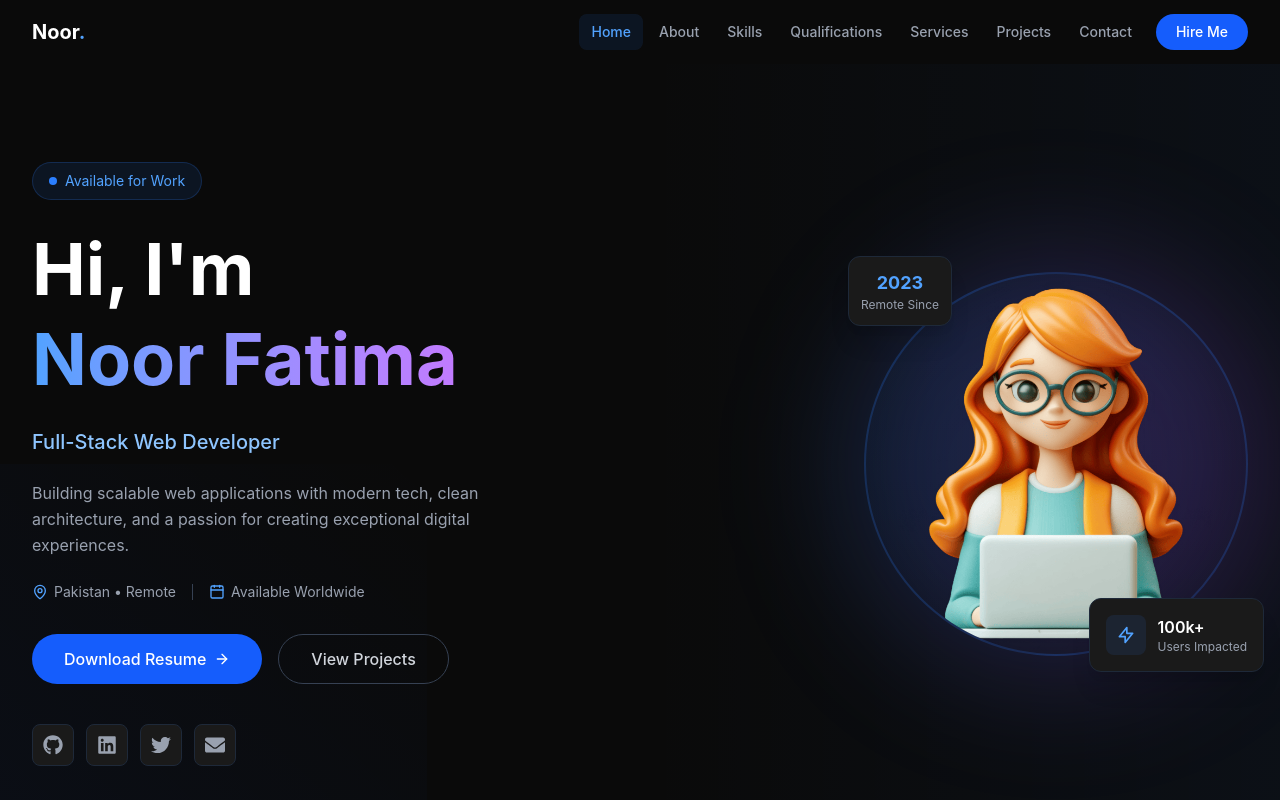
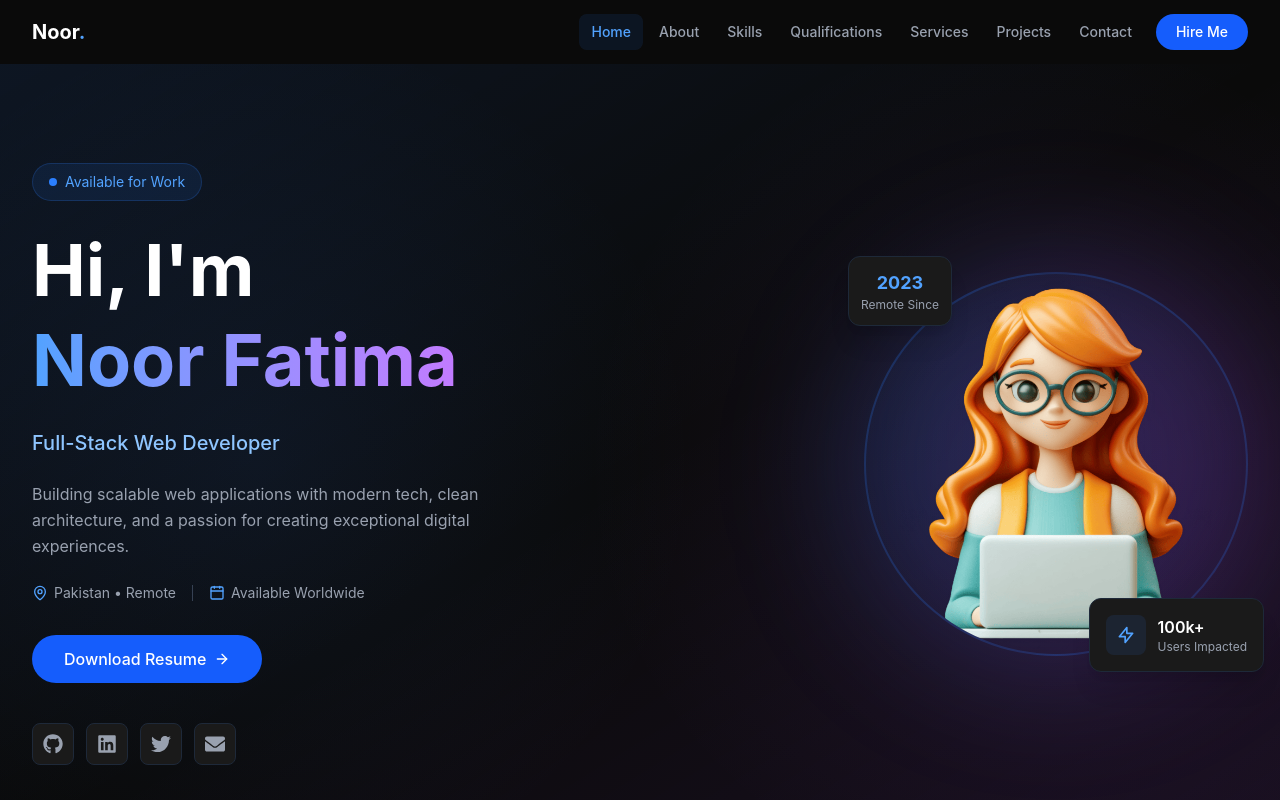
Before and after one commit to noor-1457/Noor-Fatima-s-Portfolio, a React (Vite) app: page / in a window 1280 px wide. Shown: the top 800 px of the page. Built offline with nearby package versions, Linux system fonts and the light colour scheme.

Commit message:
cv download

```diff
--- a/src/components/Hero.jsx
+++ b/src/components/Hero.jsx
@@ -35,9 +35,10 @@ const Hero = () => {
       className="min-h-screen flex items-center relative overflow-hidden bg-[#0a0a0a]"
     >
       {/* Background Gradient */}
-      <div className="absolute top-0 right-0 w-1/2 h-full bg-gradient-to-l from-blue-500/5 to-transparent pointer-events-none"></div>
-      <div className="absolute bottom-0 left-0 w-1/3 h-1/2 bg-gradient-to-tr from-blue-600/5 to-transparent pointer-events-none"></div>
+      {/* Background Gradient */}
+      <div className="absolute inset-0 bg-gradient-to-br from-blue-500/10 via-transparent to-purple-500/10 pointer-events-none"></div>
 
+      <div className="absolute inset-0 bg-[radial-gradient(circle_at_20%_50%,rgba(59,130,246,0.08),transparent_40%),radial-gradient(circle_at_80%_50%,rgba(168,85,247,0.08),transparent_40%)] pointer-events-none"></div>
       <div className="container mx-auto px-4 sm:px-6 lg:px-8 py-12">
         <div className="grid grid-cols-1 lg:grid-cols-2 gap-12 items-center">
           {/* Left Content */}
@@ -88,17 +89,12 @@ const Hero = () => {
             {/* Buttons */}
             <div className="flex flex-wrap gap-4 pt-2">
               <a
-                href="#contact"
+                href="https://drive.google.com/uc?export=download&id=13ijMKGfG-jEoXCGk4m1uT8ULa8zEhXya"
+                download="Noor-Fatima-Resume.pdf"
                 className="inline-flex items-center gap-2 px-8 py-3 rounded-full bg-blue-600 hover:bg-blue-700 text-white font-medium transition-all duration-300 hover:scale-105 hover:shadow-lg hover:shadow-blue-500/25"
               >
                 Download Resume
                 <ArrowRight className="w-4 h-4" />
-              </a>
-              <a
-                href="#projects"
-                className="inline-flex items-center gap-2 px-8 py-3 rounded-full border border-gray-700 hover:border-blue-500 text-gray-300 hover:text-white font-medium transition-all duration-300 hover:bg-blue-500/10"
-              >
-                View Projects
               </a>
             </div>
 
--- a/src/components/Navbar.jsx
+++ b/src/components/Navbar.jsx
@@ -104,7 +104,7 @@ const Navbar = () => {
             {/* Mobile Menu Button */}
             <button
               onClick={() => setIsOpen(!isOpen)}
-              className="md:hidden p-2 rounded-lg text-gray-400 hover:text-white hover:bg-gray-800/50 transition-all duration-300"
+              className="md:hidden cursor-pointer p-2 rounded-lg text-gray-400 hover:text-white hover:bg-gray-800/50 transition-all duration-300"
               aria-label="Toggle menu"
             >
               {isOpen ? <X className="w-6 h-6" /> : <Menu className="w-6 h-6" />}
```
